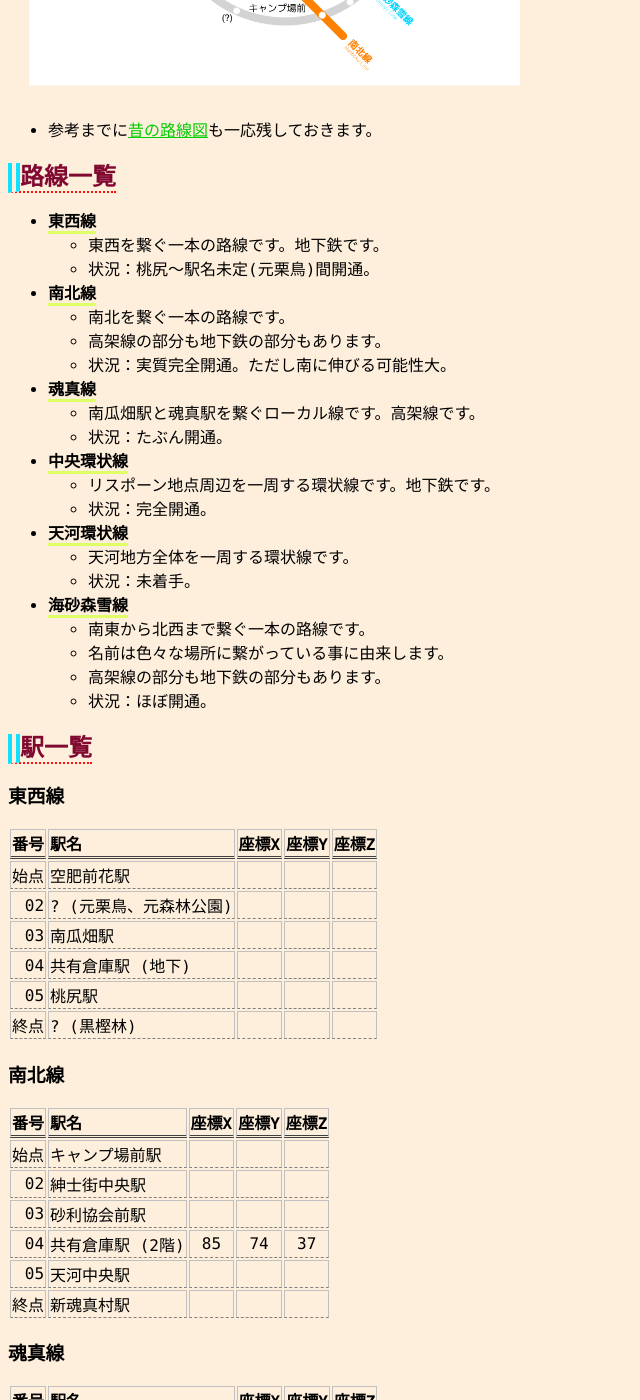
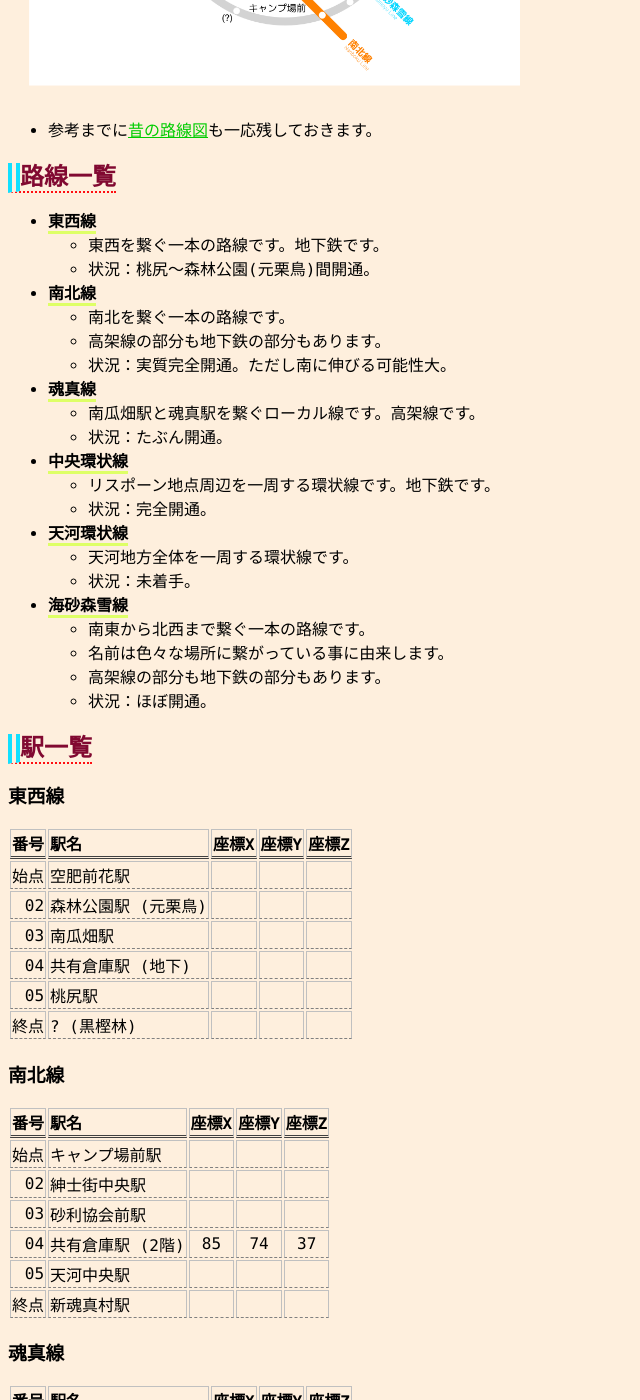
Before and after one commit to Gomadare0/nyuworld, a Jekyll site: the page built from nyuwline/index.md, in a window 1280 px wide and 1400 px high, scrolled down 544 px. Shown: the whole window, without its empty margins (0-640 px from the left). Built offline with Jekyll 4.4.1, drawn with Linux system fonts in a browser that asks for light colours; some web fonts are replaced; our own code applies the rules of GitHub Pages for plain Markdown files; some of the changed text lies outside the part shown.

Commit message:
駅名更新

```diff
--- a/nyuwline/index.md
+++ b/nyuwline/index.md
@@ -13,7 +13,7 @@
 ## 路線一覧
 * **東西線**
 	* 東西を繋ぐ一本の路線です。地下鉄です。
-	* 状況：桃尻～駅名未定(元栗鳥)間開通。
+	* 状況：桃尻～森林公園(元栗鳥)間開通。
 * **南北線**
 	* 南北を繋ぐ一本の路線です。
 	* 高架線の部分も地下鉄の部分もあります。
@@ -36,14 +36,14 @@
 ## 駅一覧
 ### 東西線
 
-|番号|駅名                  |座標X|座標Y|座標Z|
-|---:|:---------------------|:---:|:---:|:---:|
-|始点|空肥前花駅            |     |     |     |
-|  02|? (元栗鳥、元森林公園)|     |     |     |
-|  03|南瓜畑駅              |     |     |     |
-|  04|共有倉庫駅 (地下)     |     |     |     |
-|  05|桃尻駅                |     |     |     |
-|終点|? (黒樫林)            |     |     |     |
+|番号|駅名               |座標X|座標Y|座標Z|
+|---:|:------------------|:---:|:---:|:---:|
+|始点|空肥前花駅         |     |     |     |
+|  02|森林公園駅 (元栗鳥)|     |     |     |
+|  03|南瓜畑駅           |     |     |     |
+|  04|共有倉庫駅 (地下)  |     |     |     |
+|  05|桃尻駅             |     |     |     |
+|終点|? (黒樫林)         |     |     |     |
 
 
 ### 南北線
@@ -59,10 +59,10 @@
 
 ### 魂真線
 
-|番号|駅名                  |座標X|座標Y|座標Z|
-|---:|:---------------------|:---:|:---:|:---:|
-|始点|魂真駅                |     |     |     |
-|終点|? (元栗鳥、元森林公園)|     |     |     |
+|番号|駅名               |座標X|座標Y|座標Z|
+|---:|:------------------|:---:|:---:|:---:|
+|始点|魂真駅             |     |     |     |
+|終点|森林公園駅 (元栗鳥)|     |     |     |
 
 
 ### 中央環状線
```
Also changed, not shown: other parts of nyuwline/index.md (+2 -2 lines).
